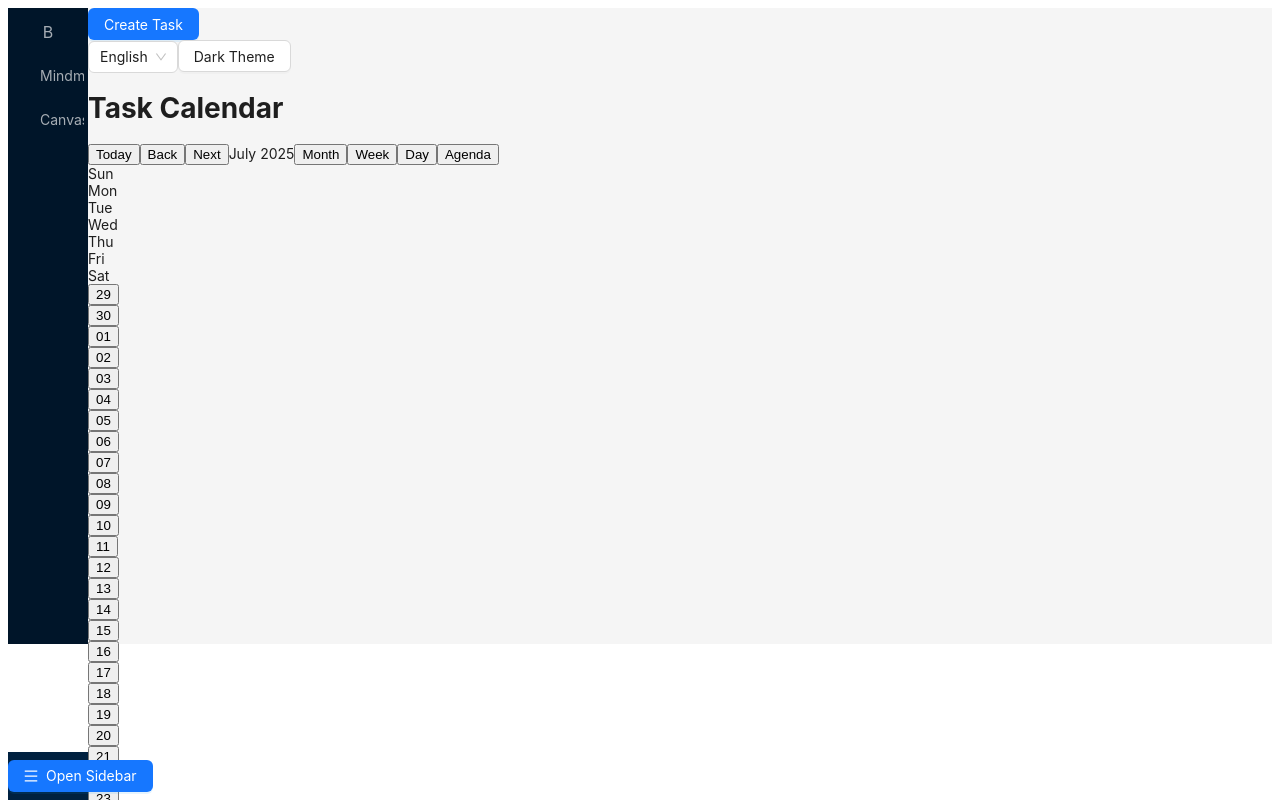
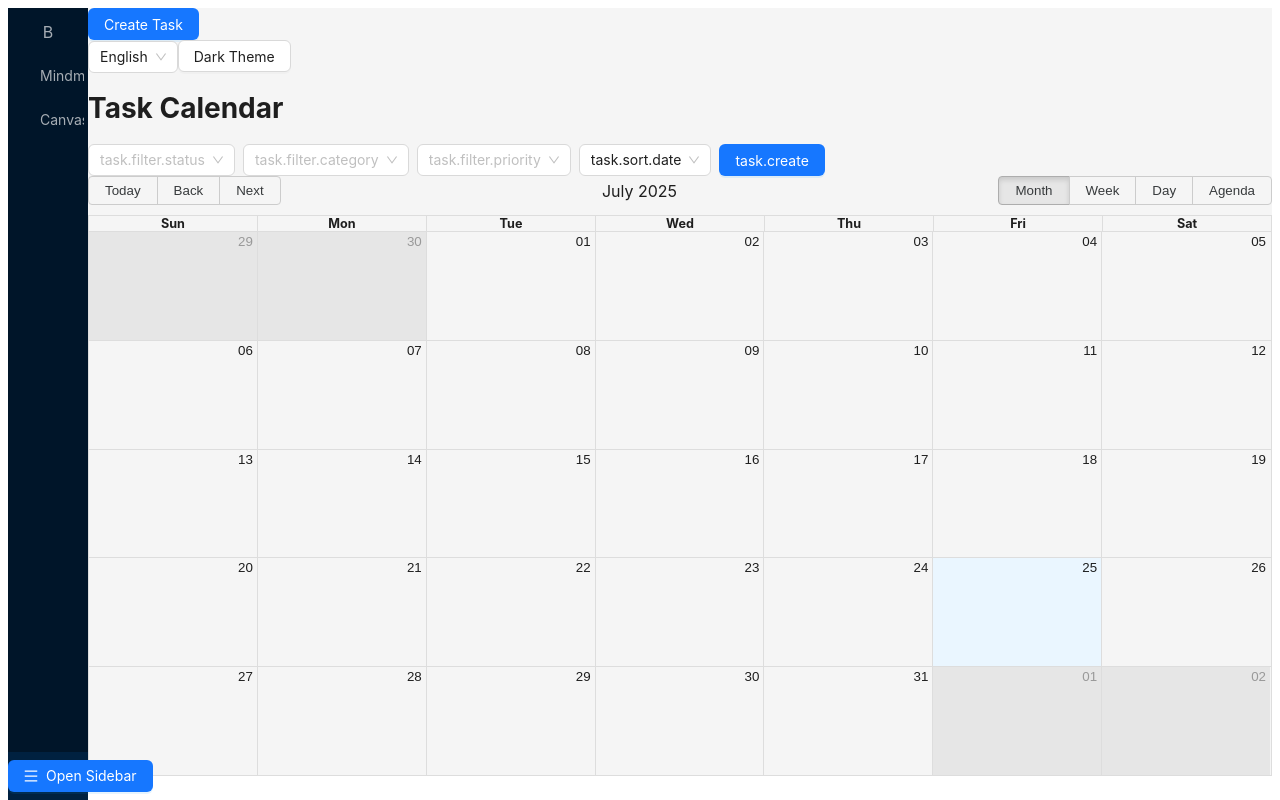
Before and after one commit to LeshBerz/task-manager, a React (Vite) app in the folder client/: page / in a window 1280 px wide. Shown: the top 800 px of the page. Built offline with nearby package versions, Linux system fonts and the light colour scheme.

Commit message:
feat: Enhance Main page with adaptive calendar, filters, and sorting

```diff
--- a/client/src/pages/Main/index.tsx
+++ b/client/src/pages/Main/index.tsx
@@ -1,52 +1,153 @@
-import { Calendar } from 'react-big-calendar';
+import { useState } from 'react';
 import { useTranslation } from 'react-i18next';
+import { Calendar, momentLocalizer } from 'react-big-calendar';
+import moment from 'moment';
 import { useTaskStore } from '@entities/task/store/TaskStore';
 import { useNavigate } from 'react-router-dom';
-import { momentLocalizer } from 'react-big-calendar';
-import moment from 'moment';
+import { Select, Button, Space } from 'antd';
+import { observer } from 'mobx-react-lite';
+import 'react-big-calendar/lib/css/react-big-calendar.css';
 
 /**
- * Main page with calendar view
+ * Main page with a calendar view of tasks, filters, and sorting
  */
-const Main: React.FC = () => {
+const Main: React.FC = observer(() => {
   const { t } = useTranslation();
   const taskStore = useTaskStore();
   const navigate = useNavigate();
   const localizer = momentLocalizer(moment);
 
-  const events = taskStore.tasks.map((task) => ({
+  // State for filters and sorting
+  const [statusFilter, setStatusFilter] = useState<string | null>(null);
+  const [categoryFilter, setCategoryFilter] = useState<string | null>(null);
+  const [priorityFilter, setPriorityFilter] = useState<string | null>(null);
+  const [sortBy, setSortBy] = useState<string>('date');
+
+  // Filter and sort tasks
+  const filteredTasks = taskStore.tasks
+    .filter((task) => {
+      if (statusFilter && task.status !== statusFilter) return false;
+      if (categoryFilter && task.category !== categoryFilter) return false;
+      if (priorityFilter && task.priority !== priorityFilter) return false;
+      return true;
+    })
+    .sort((a, b) => {
+      if (sortBy === 'date') {
+        return new Date(a.date).getTime() - new Date(b.date).getTime();
+      }
+      if (sortBy === 'priority') {
+        const priorityOrder = { High: 3, Medium: 2, Low: 1 };
+        return priorityOrder[b.priority] - priorityOrder[a.priority];
+      }
+      return 0;
+    });
+
+  // Map tasks to calendar events
+  const events = filteredTasks.map((task) => ({
     id: task.id,
     title: task.title,
     start: new Date(task.date),
     end: new Date(task.date),
+    allDay: true,
   }));
 
+  // Handle event click to navigate to task details
   const handleSelectEvent = (event: any) => {
     navigate(`/task/${event.id}`);
   };
 
+  // Handle slot selection to create a new task
   const handleSelectSlot = ({ start }: { start: Date }) => {
     navigate(`/task/new?date=${start.toISOString()}`);
   };
 
+  // Options for filters
+  const statusOptions = [
+    { value: 'To Do', label: t('task.status.toDo') },
+    { value: 'In Progress', label: t('task.status.inProgress') },
+    { value: 'Done', label: t('task.status.done') },
+  ];
+
+  const categoryOptions = [
+    { value: 'Bug', label: t('task.category.bug') },
+    { value: 'Feature', label: t('task.category.feature') },
+    { value: 'Documentation', label: t('task.category.documentation') },
+    { value: 'Refactor', label: t('task.category.refactor') },
+    { value: 'Test', label: t('task.category.test') },
+  ];
+
+  const priorityOptions = [
+    { value: 'Low', label: t('task.priority.low') },
+    { value: 'Medium', label: t('task.priority.medium') },
+    { value: 'High', label: t('task.priority.high') },
+  ];
+
+  const sortOptions = [
+    { value: 'date', label: t('task.sort.date') },
+    { value: 'priority', label: t('task.sort.priority') },
+  ];
+
   return (
-    <div className="p-4">
+    <div className="p-4 max-w-7xl mx-auto">
       <h1 className="text-2xl font-bold mb-4 dark:text-white">
         {t('main.title')}
       </h1>
+      {/* Filters and Sorting */}
+      <div className="mb-4 flex flex-wrap gap-4">
+        <Space>
+          <Select
+            placeholder={t('task.filter.status')}
+            options={statusOptions}
+            onChange={setStatusFilter}
+            allowClear
+            className="w-40"
+          />
+          <Select
+            placeholder={t('task.filter.category')}
+            options={categoryOptions}
+            onChange={setCategoryFilter}
+            allowClear
+            className="w-40"
+          />
+          <Select
+            placeholder={t('task.filter.priority')}
+            options={priorityOptions}
+            onChange={setPriorityFilter}
+            allowClear
+            className="w-40"
+          />
+          <Select
+            placeholder={t('task.sort.label')}
+            options={sortOptions}
+            onChange={setSortBy}
+            defaultValue="date"
+            className="w-40"
+          />
+          <Button
+            type="primary"
+            onClick={() => navigate('/task/new')}
+            className="bg-blue-500"
+          >
+            {t('task.create')}
+          </Button>
+        </Space>
+      </div>
+      {/* Calendar */}
+      <div className="bg-white dark:bg-gray-800 rounded-lg shadow-lg p-4">
         <Calendar
           localizer={localizer}
           events={events}
           startAccessor="start"
           endAccessor="end"
-        style={{ height: 500 }}
+          style={{ height: 600 }}
           onSelectEvent={handleSelectEvent}
           onSelectSlot={handleSelectSlot}
           selectable
-        className="dark:bg-gray-800 dark:text-white"
+          className="dark:text-white"
         />
       </div>
+    </div>
   );
-};
+});
 
 export default Main;
```
Lines whose indentation alone changed are shown as unchanged.
